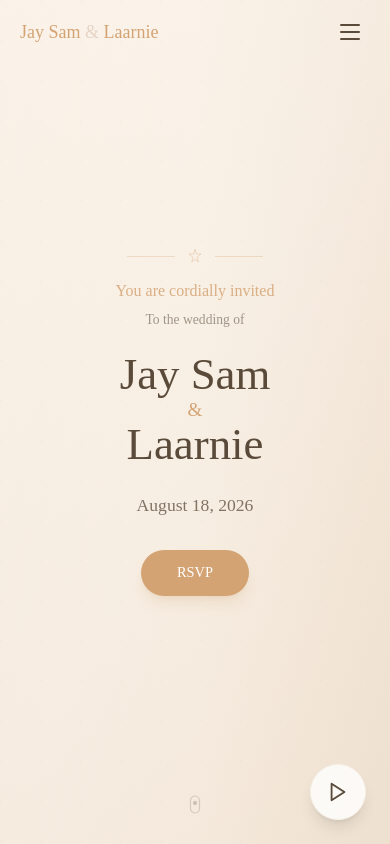
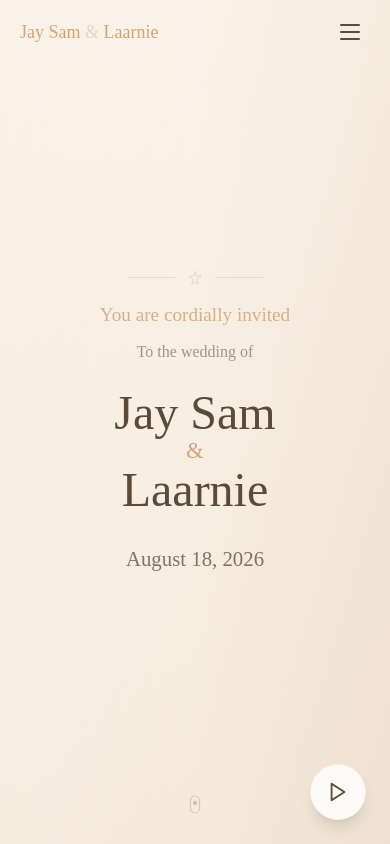
Before and after one commit to Japh09066/wedding-invitation, a Next.js app: page / in a window 390 px wide. Shown: the top 844 px of the page. Built offline with nearby package versions, Linux system fonts and the light colour scheme.

Commit message:
hero: bigger text on mobile, remove redundant RSVP; fix venue address to Nava, Hinunangan, Leyte

```diff
--- a/app/components/EventDetails.tsx
+++ b/app/components/EventDetails.tsx
@@ -13,7 +13,7 @@ const events = [
     date: 'August 18, 2026',
     time: '9:00 AM',
     venue: 'Nava Seventh-Day Adventist Church',
-    address: 'Nava, San Andres, Catanduanes, Philippines',
+    address: 'Nava, Hinunangan, Leyte, Philippines',
     icon: '⛪',
   },
   {
@@ -22,7 +22,7 @@ const events = [
     date: 'August 18, 2026',
     time: '12:00 NN',
     venue: 'Nava Municipal Gymnasium (tentative)',
-    address: 'Nava, San Andres, Catanduanes, Philippines',
+    address: 'Nava, Hinunangan, Leyte, Philippines',
     icon: '🍽️',
   },
 ];
--- a/app/components/HeroSection.tsx
+++ b/app/components/HeroSection.tsx
@@ -4,7 +4,6 @@ import { motion, useScroll, useTransform } from 'framer-motion';
 import { useEffect, useState, useRef } from 'react';
 
 interface HeroSectionProps {
-  onRSVPClick?: () => void;
   coupleName?: string;
   weddingDate?: string;
 }
@@ -23,7 +22,6 @@ const fadeUp = {
 };
 
 export default function HeroSection({
-  onRSVPClick,
   coupleName = 'Jay Sam & Laarnie',
   weddingDate = 'August 18, 2026',
 }: HeroSectionProps) {
@@ -107,27 +105,27 @@ export default function HeroSection({
 
         <motion.p
           variants={fadeUp}
-          className="font-script text-floral-gold/85 text-[clamp(1rem,3vw,1.8rem)] leading-snug mb-2"
+          className="font-script text-floral-gold/85 text-[clamp(1.2rem,3.5vw,2rem)] leading-snug mb-3"
         >
           You are cordially invited
         </motion.p>
 
         <motion.p
           variants={fadeUp}
-          className="font-script text-floral-deep/55 text-[clamp(0.85rem,2.5vw,1.4rem)] mb-5 sm:mb-6"
+          className="font-script text-floral-deep/55 text-[clamp(1rem,3vw,1.6rem)] mb-6 sm:mb-7"
         >
           To the wedding of
         </motion.p>
 
-        <motion.div variants={fadeUp} className="text-center mb-6 sm:mb-8">
+        <motion.div variants={fadeUp} className="text-center mb-7 sm:mb-9">
           <h1 className="leading-none">
-            <span className="font-script text-floral-deep text-[clamp(2.8rem,9vw,6rem)] leading-[1.05] block">
+            <span className="font-script text-floral-deep text-[clamp(3rem,10vw,6.5rem)] leading-[1.05] block">
               {name1}
             </span>
-            <span className="font-script text-floral-gold text-[clamp(1.2rem,4vw,2.5rem)] leading-none block my-0.5 sm:my-1">
+            <span className="font-script text-floral-gold text-[clamp(1.4rem,4.5vw,2.8rem)] leading-none block my-0.5 sm:my-1">
               &amp;
             </span>
-            <span className="font-script text-floral-deep text-[clamp(2.8rem,9vw,6rem)] leading-[1.05] block">
+            <span className="font-script text-floral-deep text-[clamp(3rem,10vw,6.5rem)] leading-[1.05] block">
               {name2}
             </span>
           </h1>
@@ -135,20 +133,10 @@ export default function HeroSection({
 
         <motion.p
           variants={fadeUp}
-          className="font-script text-floral-deep/75 text-[clamp(1.1rem,3.5vw,2rem)] mb-8"
+          className="font-script text-floral-deep/75 text-[clamp(1.3rem,4vw,2.2rem)] mb-0"
         >
           {weddingDate}
         </motion.p>
-
-        <motion.button
-          variants={fadeUp}
-          onClick={onRSVPClick}
-          whileHover={{ scale: 1.04 }}
-          whileTap={{ scale: 0.96 }}
-          className="px-9 py-3 bg-floral-gold text-white rounded-full font-script text-[clamp(0.9rem,2.5vw,1.1rem)] shadow-lg shadow-floral-gold/20 hover:shadow-xl hover:bg-floral-taupe transition-all duration-300"
-        >
-          RSVP
-        </motion.button>
 
         {/* Scroll hint */}
         <motion.div
--- a/app/page.tsx
+++ b/app/page.tsx
@@ -34,9 +34,8 @@ export default function HomePage() {
         {/* Navigation */}
         <Navigation />
 
-        {/* Hero Section with full-screen photo */}
+        {/* Hero Section */}
         <HeroSection
-          onRSVPClick={handleRSVPClick}
           coupleName="Jay Sam & Laarnie"
           weddingDate="August 18, 2026"
         />
```
